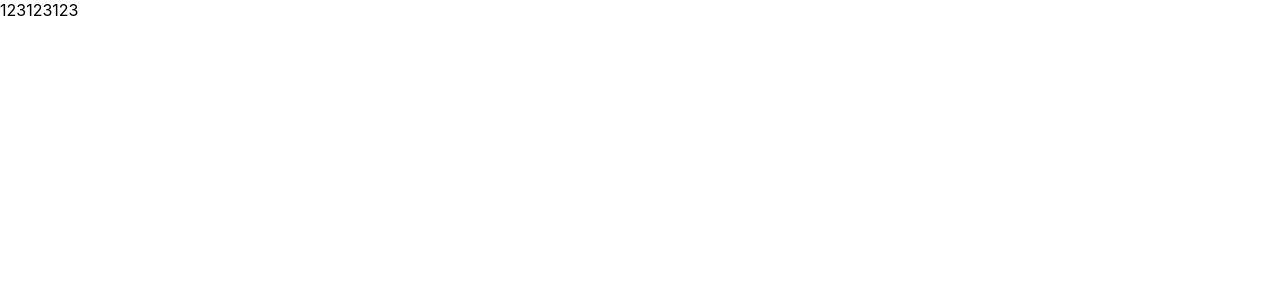
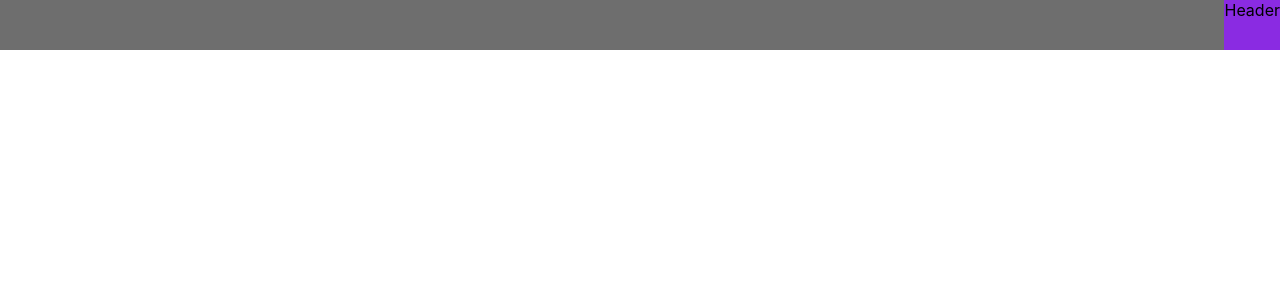
Before and after one commit to MALANKA96/ski_board, a React (Create React App) app in the folder ski-board-app/: page /ski in a window 1280 px wide. Shown: the top 300 px of the page. Built offline with nearby package versions, Linux system fonts and the light colour scheme.

Commit message:
header style

```diff
--- a/ski-board-app/src/App.tsx
+++ b/ski-board-app/src/App.tsx
@@ -1,8 +1,9 @@
 import { BrowserRouter } from "react-router-dom";
 import "./App.css";
-import  AppRoute  from "./components/Route/AppRoute";
+import { Header } from "./components/Header/Header";
+import AppRoute from "./components/Route/AppRoute";
 
-export default function App():JSX.Element {
+export default function App(): JSX.Element {
   return (
     <BrowserRouter>
       <AppRoute />
--- a/ski-board-app/src/components/Header.tsx
+++ /dev/null
@@ -1,3 +0,0 @@
-export const Header = (): JSX.Element => {
-  return <div>1</div>;
-};
--- /dev/null
+++ b/ski-board-app/src/components/Header/Header.tsx
@@ -0,0 +1,9 @@
+import { Link } from "react-router-dom";
+import style from "./styles/Header.module.css"
+
+export const Header = (): JSX.Element => {
+  return <div className={style.header}>
+      <Link to='/ski' > </Link>
+    Header
+  </div>;
+};
--- /dev/null
+++ b/ski-board-app/src/components/Header/styles/Header.module.css
@@ -0,0 +1,9 @@
+.header {
+  display: -webkit-box;
+  display: -ms-flexbox;
+  display: flex;
+  background-color: blueviolet;
+  width: 100vw;
+  height: 50px;
+}
+/*# sourceMappingURL=Header.module.css.map */
--- /dev/null
+++ b/ski-board-app/src/components/Header/styles/Header.module.scss
@@ -0,0 +1,6 @@
+.header {
+  display: flex;
+  background-color: blueviolet;
+  width: 100vw;
+  height: 50px;
+}
--- a/ski-board-app/src/components/Page/SkiPage/SkiPage.tsx
+++ b/ski-board-app/src/components/Page/SkiPage/SkiPage.tsx
@@ -1,3 +1,5 @@
+import { Header } from "../../Header/Header";
+
 export function SkiPage(): JSX.Element {
-  return <div>123123123</div>;
+  return <Header />;
 }
```
Also changed, not shown: 1 other file (tests, documents, lock files or other folders).
